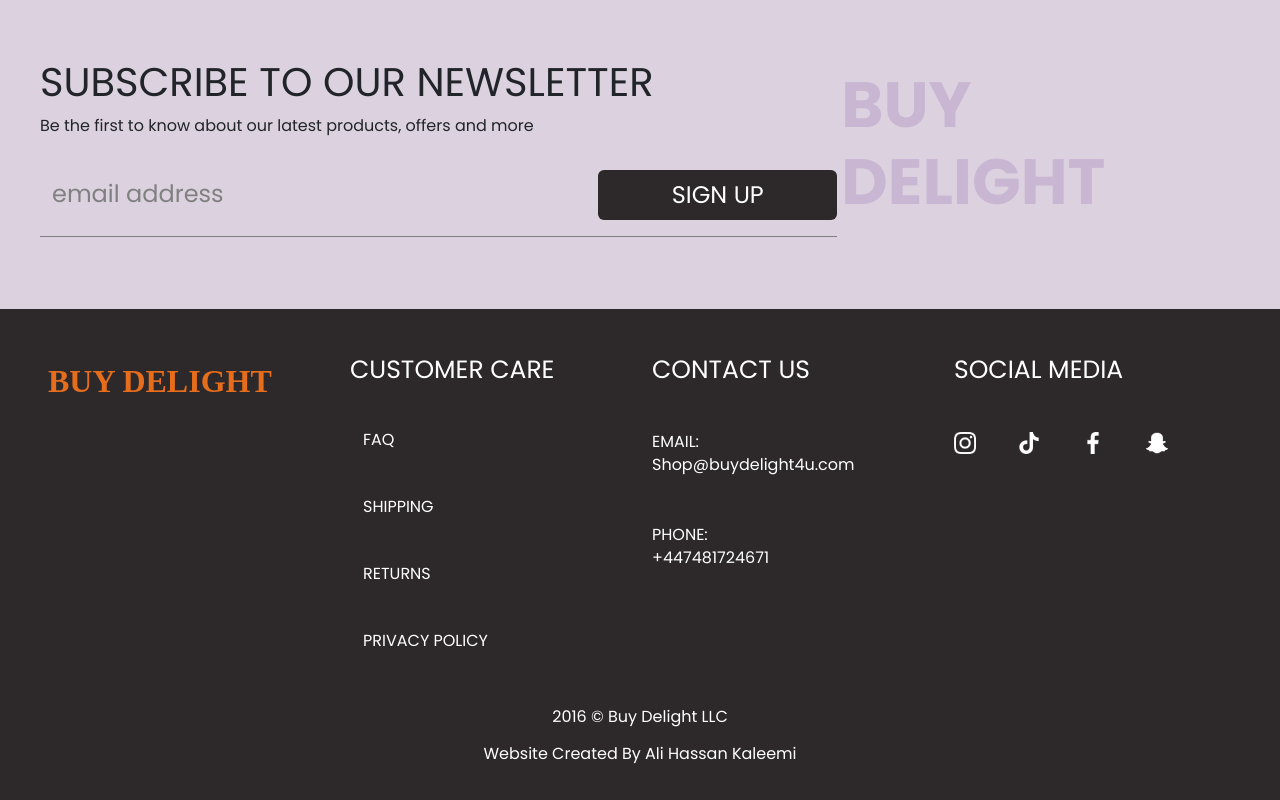
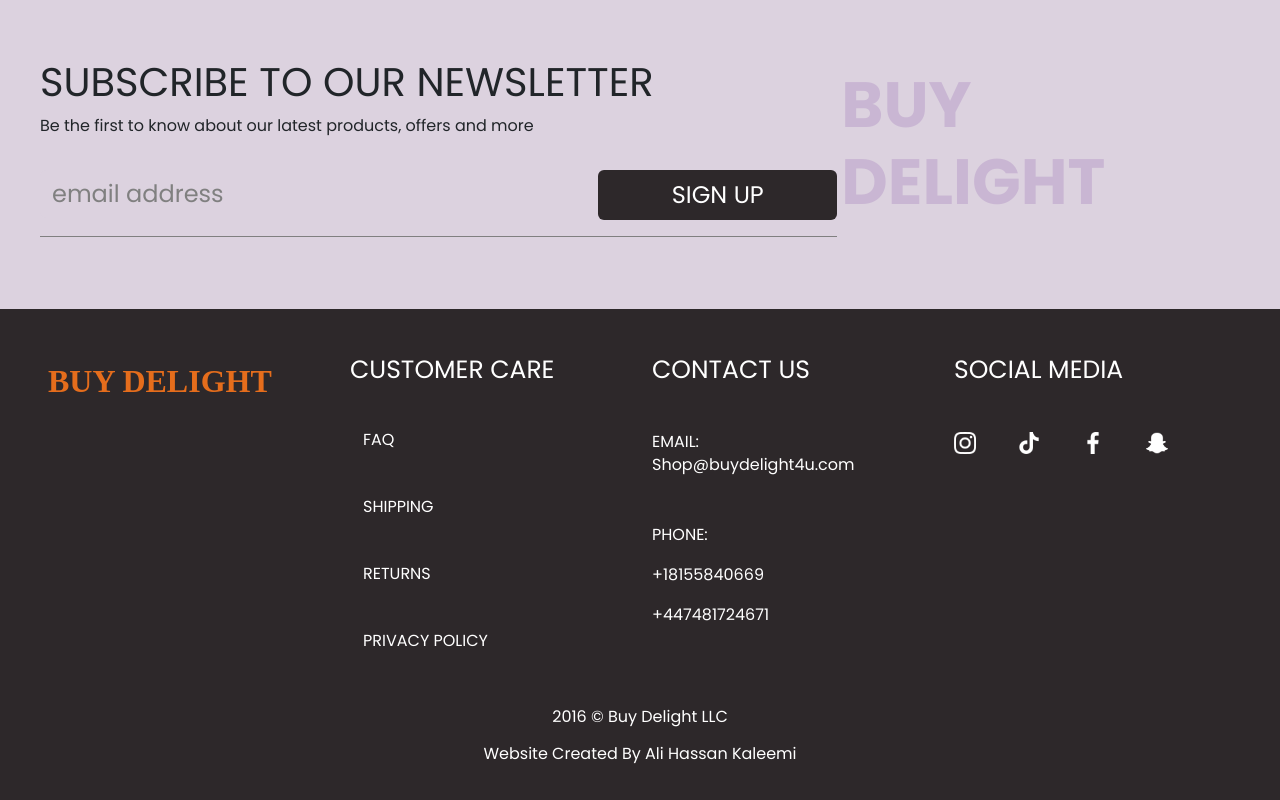
Before and after one commit to sahibzadahamza/online-store, an Angular app: page / in a window 1280 px wide. Shown: the part 2940-3740 px from the top of the page. Built offline with nearby package versions, Linux system fonts and the light colour scheme.

Commit message:
theme changed and many more changes

```diff
--- a/src/app/components/footer/footer.component.html
+++ b/src/app/components/footer/footer.component.html
@@ -21,8 +21,11 @@
                 <a  class="link">Shop@buydelight4u.com</a>
             </div>
             <div class="linkdiv mt-5">
-                <label for="">PHONE:</label>
-                <a  class="link">+447481724671</a>
+                <label for="" class="mb-3">PHONE:</label>
+                <p> <a  class="link" (click)="handlePhoneNumberClick()" href="tel:+18155840669">+18155840669</a></p>
+                <p> <a class="link" (click)="handlePhoneNumberClick()" href="tel:+447481724671">+447481724671</a></p>
+
+
             </div>
 
         </div>
--- a/src/app/components/footer/footer.component.ts
+++ b/src/app/components/footer/footer.component.ts
@@ -22,4 +22,8 @@
 gotoprivacy(){
   this.router.navigate(['/customercare/privacy-policy'])
 }
+handlePhoneNumberClick() {
+  // Perform any additional actions when the phone number is clicked
+  console.log('Phone number clicked!');
 }
+}
```
